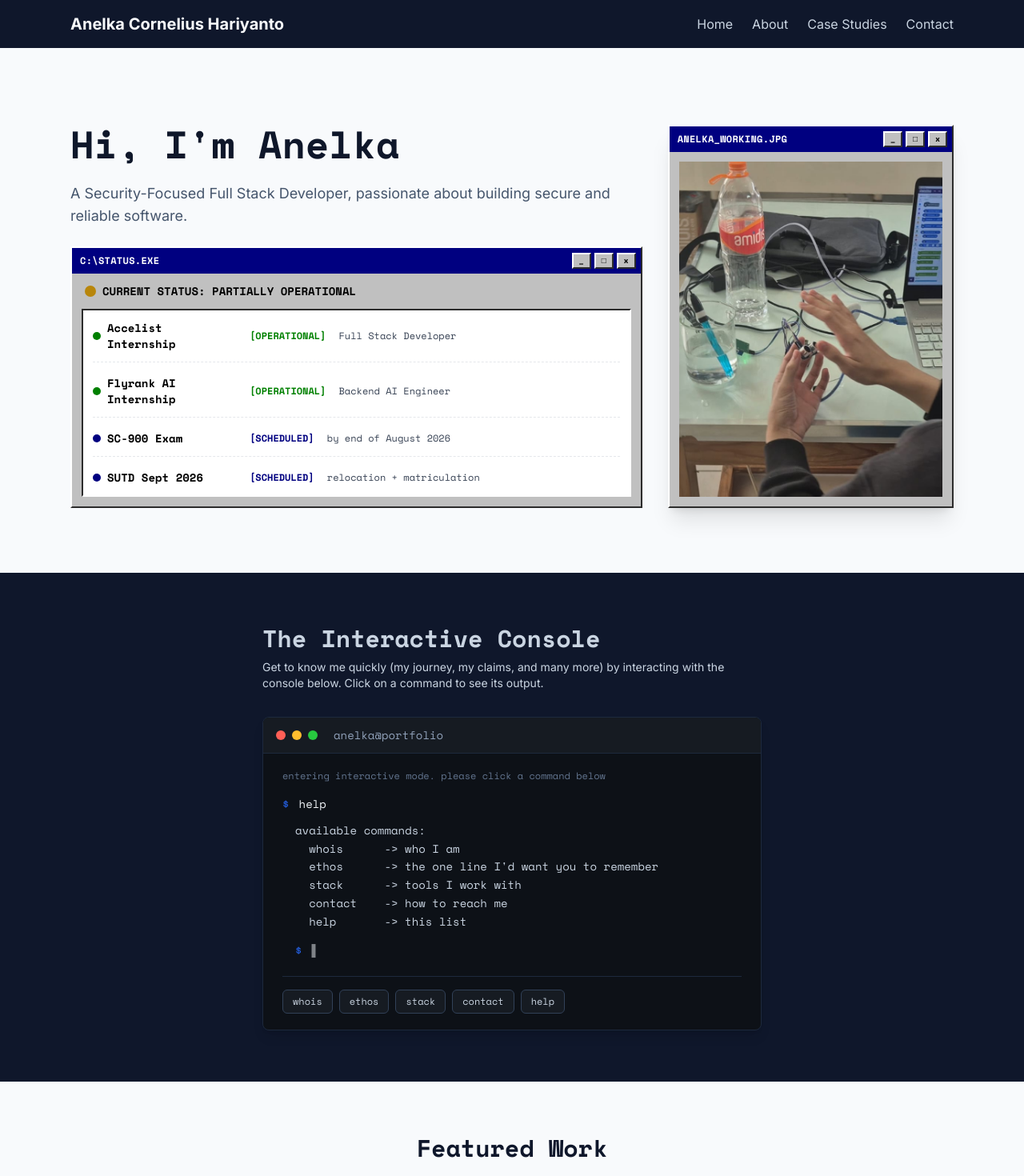
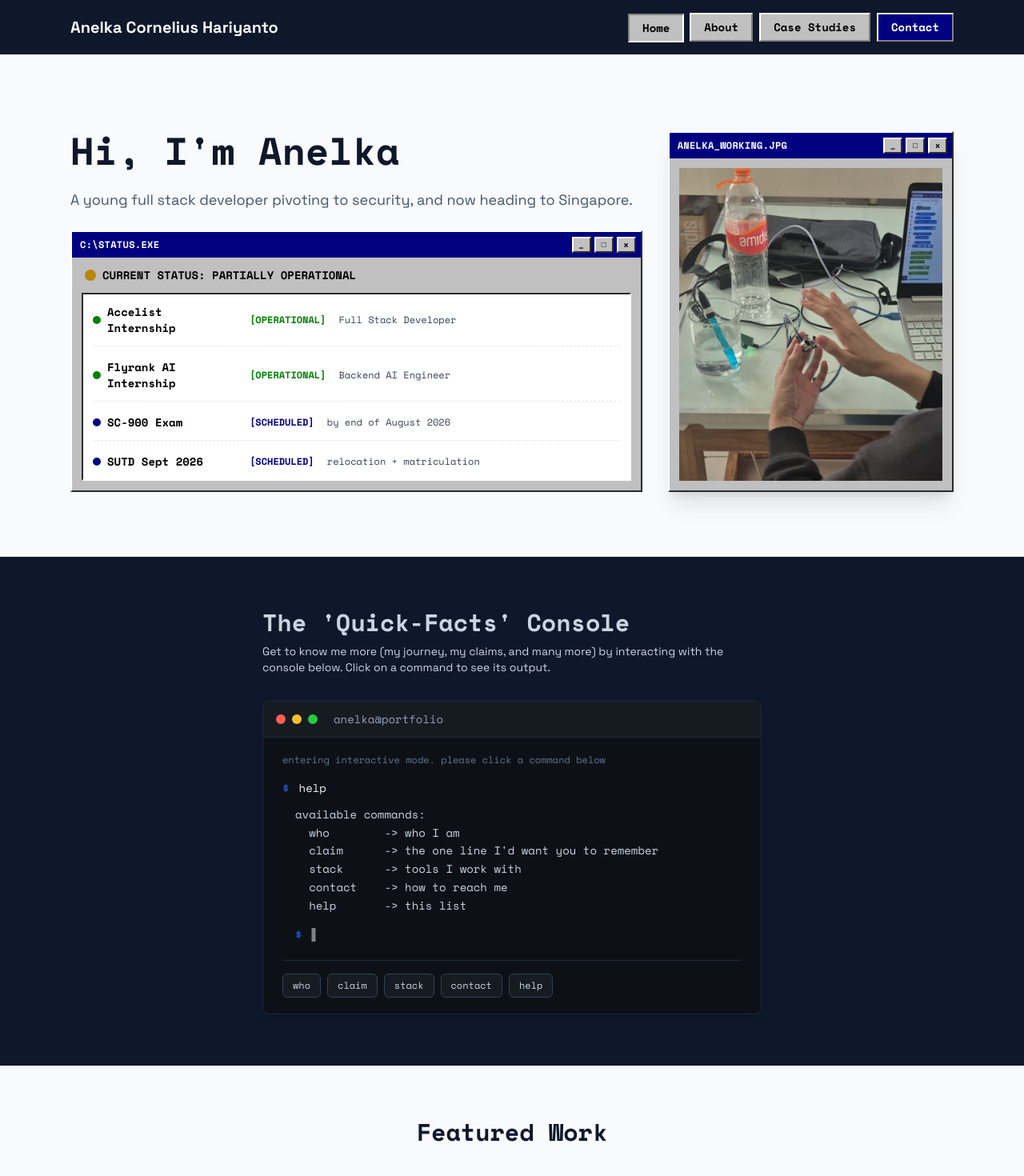
Before and after one commit to AnelkaCH/2026Project-Flyrank-Portfolio-Project, a Next.js app: page / in a window 1280 px wide. Shown: the top 1470 px of the page at 80% size. Built offline with nearby package versions, Linux system fonts and the light colour scheme.

Commit message:
v0.6 - Win95 nav buttons, scrollbar removal, and Space Grotesk

```diff
--- a/app/globals.css
+++ b/app/globals.css
@@ -9,7 +9,7 @@
   --cyan: #06B6D4;
 
   /* Fonts (these will come from next/font) */
-  --font-body: var(--font-inter);
+  --font-body: var(--font-space-grotesk);
   --font-heading: var(--font-space);
 }
 
--- a/app/layout.tsx
+++ b/app/layout.tsx
@@ -1,14 +1,14 @@
 import type { Metadata } from "next";
-import { Inter, Space_Mono } from "next/font/google";
+import { Space_Grotesk, Space_Mono } from "next/font/google";
 import "./globals.css";
 import Navbar from "@/components/layout/Navbar";
 import Footer from "@/components/layout/Footer";
 
 
 
-const inter = Inter({
+const spaceGrotesk = Space_Grotesk({
   subsets: ["latin"],
-  variable: "--font-inter",
+  variable: "--font-space-grotesk",
 });
 
 const spaceMono = Space_Mono({
@@ -31,7 +31,7 @@ export default function RootLayout({
   return (
     <html
       lang="en"
-      className={`${inter.variable} ${spaceMono.variable} h-full antialiased`}
+      className={`${spaceGrotesk.variable} ${spaceMono.variable} h-full antialiased`}
     >
       <body className="min-h-full flex flex-col bg-background text-foreground">
         <Navbar />
--- a/app/page.tsx
+++ b/app/page.tsx
@@ -29,8 +29,7 @@ export default function Home() {
               </h1>
 
               <p className="text-lg text-slate-600">
-                A Security-Focused Full Stack Developer, passionate about building
-                secure and reliable software.
+                A young full stack developer pivoting to security, and now heading to Singapore.
               </p>
             </div>
 
@@ -50,10 +49,10 @@ export default function Home() {
         <div className="mx-auto max-w-2xl px-0 sm:px-6">
           <div className="px-6 sm:px-0 mb-8">
             <h2 className="text-3xl font-bold">
-              The Interactive Console
+              The 'Quick-Facts' Console
             </h2>
             <p className="mt-2 text-sm">
-              Get to know me quickly (my journey, my claims, and many more) by interacting with the console below. Click on a command to see its output.
+              Get to know me more (my journey, my claims, and many more) by interacting with the console below. Click on a command to see its output.
             </p>
           </div>
           <InteractiveTerminal />
--- a/components/home/FeaturedWorkSlider.tsx
+++ b/components/home/FeaturedWorkSlider.tsx
@@ -8,21 +8,21 @@ const featuredWork = [
   {
     title: "Job Monitoring System",
     description:
-      "Highlights: A solution in job hunting that includes adapter pattern across 10+ ATS platforms, robots.txt compliant, rate limited with backoff.",
+      "Highlights: A solution in job hunting that notifies me when a new job posting matches my criteria, without me manually checking. It includes adapter pattern across 10+ ATS platforms, robots.txt compliant, rate limited with backoff.",
     image: "/images/case-studies/job-monitoring-system/main-photo.png",
     link: "/case-studies/job-monitoring-system",
   },
   {
     title: "Accelist Internship",
     description:
-      "Highlights: Working with the whole stack, projects include event-driven integration syncing two production systems via APIs and webhooks.",
+      "Highlights: Working with the whole stack, Next.js and React for frontend and .Net for backend. Projects include event-driven integration syncing two production systems (e.g. Odoo) via APIs and webhooks.",
     image: "/images/case-studies/accelist/main-photo.png",
     link: "/case-studies/accelist-lentera-indonesia",
   },
   {
     title: "FlyRank AI Internship",
     description:
-      "Highlights: Working with Backend tools, and projects include Node/Express API taken through SQLite, Docker, and PostgreSQL.",
+      "Highlights: Working with modern AI tools to create backend solutions. Projects include Node/Express API taken through SQLite, Docker, and PostgreSQL and integration with Supabase.",
     image: "/images/case-studies/flyrank-ai/main-photo.png",
     link: "/case-studies/flyrank-ai",
   },
--- a/components/home/InteractiveTerminal.tsx
+++ b/components/home/InteractiveTerminal.tsx
@@ -2,9 +2,7 @@
 
 import { useEffect, useRef, useState, type ReactNode } from "react";
 import TerminalWindow from "@/components/ui/TerminalWindow";
-
-const ETHOS =
-  "'I am able to sense where the legal or ethical line sits in a system before I do anything, and I stop to confirm before crossing it rather than building first and face the consequences later, which is proven by how I researched the legal basis for my Job Monitoring System before writing code, and drew a hard boundary refusing to bypass CAPTCHA or bot-detection rather than pushing through it.'";
+;
 
 const GITHUB_URL = "https://github.com/AnelkaCH";
 const LINKEDIN_URL = "https://www.linkedin.com/in/anelka-hariyanto/";
@@ -18,19 +16,19 @@ interface Command {
 }
 
 const commands: Record<string, Command> = {
-  whois: {
+  who: {
     text: `Subject: Anelka Cornelius Hariyanto
 About: A security-minded developer based in Jakarta, Indonesia. Formerly full-stack web development, now shifting toward security and governance.
 Got into security after being hacked as a kid: 'I know what losing control of your own stuff feels like, and I've cared more about preventing harm than shipping features ever since.'`,
   },
-  ethos: {
-    text: ETHOS,
+  claim: {
+    text: "'I think about whether something *should* exist before building it. For example, before coding my Job Monitoring System, I researched employment lawsand I refused to bypass CAPTCHA on a scraper even when it would've been easier. I'd rather ship something I can stand behind.'",
   },
   stack: {
-    text: `languages: Python, Javascript, TypeScript, C# (.NET), C++
+    text: `languages: Python, Javascript/TypeScript, C# (.NET), C++
 frontend: React, Next.js
-backend: Node.js, Express, PostgreSQL, SQLite, Docker, Supabase
-security practice: detect-secrets, rate limiting w/ backoff, robots.txt compliance, audit logs`,
+backend: Node.js, Express, PostgreSQL, SQLite, MySQL, Docker, Supabase
+security: detect-secrets pre-commit hooks, rate limiting with backoff, robots.txt compliance, audit logging`,
   },
   contact: {
     text: `email: anelka.c.hariyanto@gmail.com
@@ -73,8 +71,8 @@ location: Jakarta, Indonesia`,
   },
   help: {
     text: `available commands:
-  whois      -> who I am
-  ethos      -> the one line I'd want you to remember
+  who        -> who I am
+  claim      -> the one line I'd want you to remember
   stack      -> tools I work with
   contact    -> how to reach me
   help       -> this list`,
@@ -82,8 +80,8 @@ location: Jakarta, Indonesia`,
 };
 
 const chips = [
-  { command: "whois" },
-  { command: "ethos" },
+  { command: "who" },
+  { command: "claim" },
   { command: "stack" },
   { command: "contact" },
   { command: "help" },
--- a/components/layout/Navbar.tsx
+++ b/components/layout/Navbar.tsx
@@ -2,10 +2,25 @@
 
 import { useState } from "react";
 import Link from "next/link";
+import { usePathname } from "next/navigation";
 import { Menu, X } from "lucide-react";
+import Win95Button from "@/components/ui/Win95Button";
+
+const navLinks = [
+  { href: "/", label: "Home" },
+  { href: "/about", label: "About" },
+  { href: "/case-studies", label: "Case Studies" },
+  { href: "/contact", label: "Contact" },
+];
 
 export default function Navbar() {
   const [menuOpen, setMenuOpen] = useState(false);
+  const pathname = usePathname();
+
+  const isActive = (href: string) =>
+    href === "/case-studies"
+      ? pathname === href || pathname.startsWith(`${href}/`)
+      : pathname === href;
 
   return (
     <nav className="bg-slate-900 text-slate-300">
@@ -16,25 +31,17 @@ export default function Navbar() {
         </span>
 
         {/* Desktop Navigation */}
-        <div className="hidden items-center gap-6 md:flex">
-          <Link href="/" className="transition hover:text-[#06B6D4]">
-            Home
-          </Link>
-
-          <Link href="/about" className="transition hover:text-[#06B6D4]">
-            About
-          </Link>
-
-          <Link
-            href="/case-studies"
-            className="transition hover:text-[#06B6D4]"
-          >
-            Case Studies
-          </Link>
-
-          <Link href="/contact" className="transition hover:text-[#06B6D4]">
-            Contact
-          </Link>
+        <div className="hidden items-center gap-2 md:flex">
+          {navLinks.map((link) => (
+            <Win95Button
+              key={link.href}
+              href={link.href}
+              accent={link.href === "/contact"}
+              active={isActive(link.href)}
+            >
+              {link.label}
+            </Win95Button>
+          ))}
         </div>
 
         {/* Hamburger Button */}
@@ -49,38 +56,19 @@ export default function Navbar() {
       {/* Mobile Menu */}
       {menuOpen && (
         <div className="md:hidden">
-          <div className="flex flex-col px-6 py-4">
-            <Link
-              href="/"
-              className="py-2 hover:text-[#06B6D4]"
-              onClick={() => setMenuOpen(false)}
-            >
-              Home
-            </Link>
-
-            <Link
-              href="/about"
-              className="py-2 hover:text-[#06B6D4]"
-              onClick={() => setMenuOpen(false)}
-            >
-              About
-            </Link>
-
-            <Link
-              href="/case-studies"
-              className="py-2 hover:text-[#06B6D4]"
-              onClick={() => setMenuOpen(false)}
-            >
-              Case Studies
-            </Link>
-
-            <Link
-              href="/contact"
-              className="py-2 hover:text-[#06B6D4]"
-              onClick={() => setMenuOpen(false)}
-            >
-              Contact
-            </Link>
+          <div className="flex flex-col items-stretch gap-2 px-6 py-4">
+            {navLinks.map((link) => (
+              <Win95Button
+                key={link.href}
+                href={link.href}
+                accent={link.href === "/contact"}
+                active={isActive(link.href)}
+                className="w-full text-center"
+                onClick={() => setMenuOpen(false)}
+              >
+                {link.label}
+              </Win95Button>
+            ))}
           </div>
         </div>
       )}
--- /dev/null
+++ b/components/ui/Win95Button.tsx
@@ -0,0 +1,38 @@
+import Link from "next/link";
+import type { ReactNode } from "react";
+
+interface Win95ButtonProps {
+  href: string;
+  children: ReactNode;
+  accent?: boolean;
+  active?: boolean;
+  className?: string;
+  onClick?: () => void;
+}
+
+export default function Win95Button({
+  href,
+  children,
+  accent = false,
+  active = false,
+  className = "",
+  onClick,
+}: Win95ButtonProps) {
+  return (
+    <Link
+      href={href}
+      onClick={onClick}
+      className={`inline-block select-none border-2 px-4 py-1.5 font-mono text-sm font-bold focus-visible:outline focus-visible:outline-2 focus-visible:outline-offset-2 focus-visible:outline-cyan ${
+        accent
+          ? "bg-[#000080] text-white hover:bg-[#0000a0]"
+          : "bg-[#c0c0c0] text-black"
+      } ${
+        active
+          ? "border-t-[#808080] border-l-[#808080] border-r-white border-b-white translate-x-px translate-y-px"
+          : "border-t-white border-l-white border-r-[#808080] border-b-[#808080] active:border-t-[#808080] active:border-l-[#808080] active:border-r-white active:border-b-white active:translate-x-px active:translate-y-px"
+      } ${className}`}
+    >
+      {children}
+    </Link>
+  );
+}
```
Also changed, not shown: 1 other file (tests, documents, lock files or other folders).
